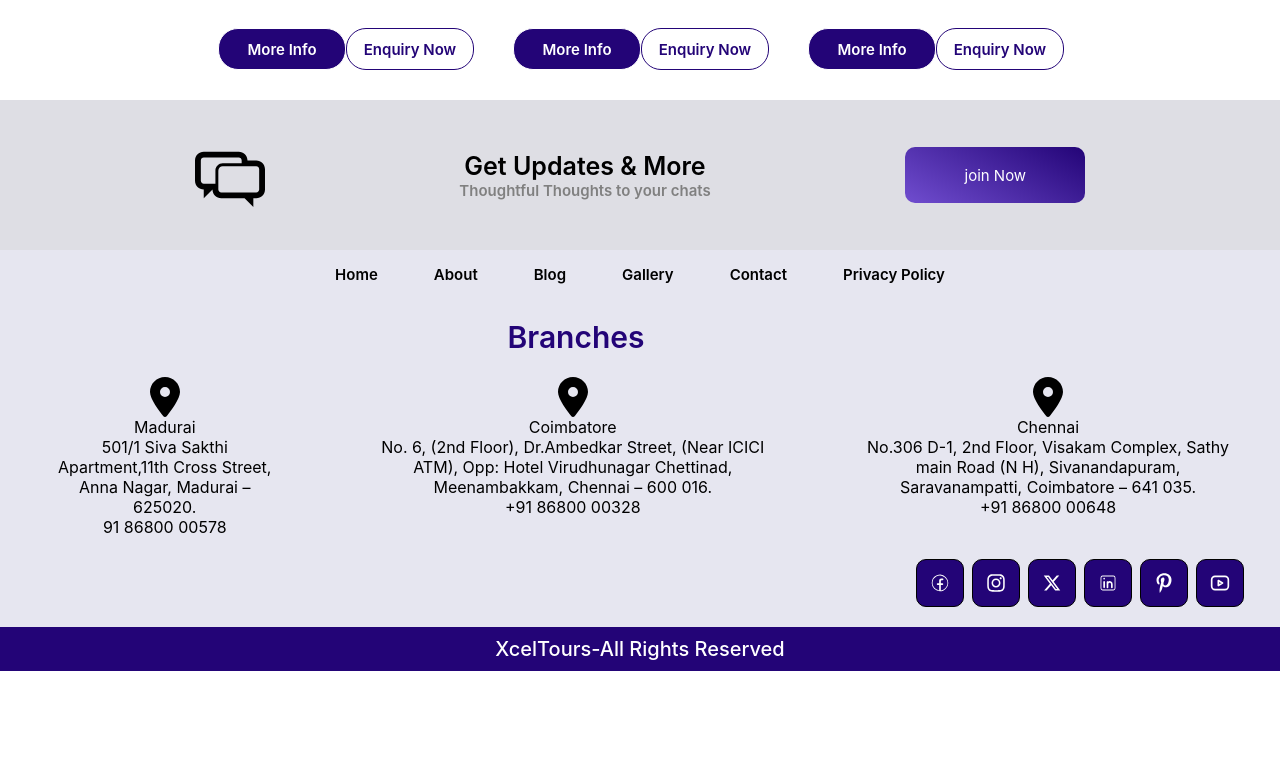
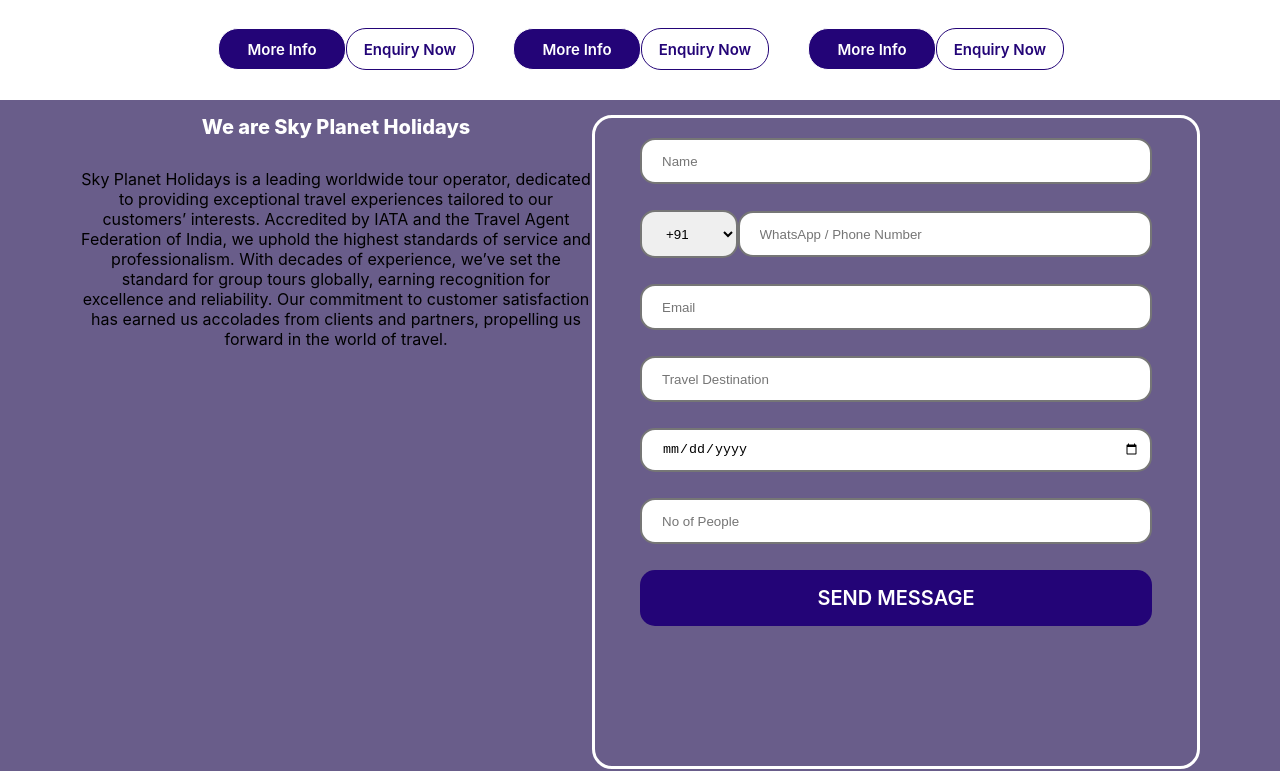
Before and after one commit to ud-k16/tourswebsite, a React (Create React App) app: page / in a window 1280 px wide. Shown: the part 1974-2745 px from the top of the page. Before the commit the page ends 2645 px from the top, so only its background shows below. Built offline with nearby package versions, Linux system fonts and the light colour scheme.

Commit message:
contact section some added

```diff
--- /dev/null
+++ b/src/components/home/Contact/Contact.module.css
@@ -0,0 +1,82 @@
+.container{
+    display: flex;
+    padding: 15px 80px;
+    background-color: #695d8a;
+
+}
+.description{
+ width  :50% ;
+ display: flex;
+ flex-direction: column;
+ row-gap: 30px;
+}
+.formContainer{
+    border-radius: 20px;
+    width: 50%;
+    padding : 20px 45px 20px;
+    display: flex;
+    flex-direction: column;
+    row-gap: 26px;
+    height:76vh;
+    border-style: solid;
+    border-width: 3px;
+    border-color: white;
+
+  }
+
+  .input{
+    border-width: 2px;
+    padding-left: 20px;
+    padding-right: 10px;
+    border-radius: 15px;
+    border-style: solid;
+    height: 5vh;
+  }
+  .sendButton{
+    width: 100%;
+    height: 7vh;
+    border-radius: 15px;
+    background-color: #230477;
+    color: white;
+    font-size: 20px;
+    font-weight: 600;
+    display: flex;
+    align-items: center;
+    justify-content: center;
+  }
+
+  .phoneContainer{
+    display: flex;
+    align-items: center;
+    width:100%;
+  }
+
+  .countryContainer{
+    display: flex;
+    align-items: center;
+    justify-content: center;
+    border-width: 2px;
+    padding-left: 20px;
+    padding-right: 10px;
+    border-radius: 15px;
+    border-style: solid;
+    height: 6vh;
+    width: 20%;
+  }
+  .imgContainer{
+    width:5vw;
+    height: 3vh;
+  }
+  .titleText{
+    font-size: 20px;
+    font-weight: 800;
+    color: white;
+  }
+  @media (max-width: 768px) {
+    .container{
+        display: flex;
+        flex-direction: column;
+    justify-content: center;
+    background-color: #b19de9;
+    }
+  }
--- /dev/null
+++ b/src/components/home/Contact/index.jsx
@@ -0,0 +1,77 @@
+import { CountryList } from "../../../sampledata/sampledata";
+import styles from "./Contact.module.css";
+
+const Contact = () => {
+  return (
+    <div className={styles.container}>
+      <div className={styles.description}>
+        <div className={styles.titleText}>We are Sky Planet Holidays</div>
+        <div>
+          Sky Planet Holidays is a leading worldwide tour operator, dedicated to
+          providing exceptional travel experiences tailored to our customers’
+          interests. Accredited by IATA and the Travel Agent Federation of
+          India, we uphold the highest standards of service and professionalism.
+          With decades of experience, we’ve set the standard for group tours
+          globally, earning recognition for excellence and reliability. Our
+          commitment to customer satisfaction has earned us accolades from
+          clients and partners, propelling us forward in the world of travel.
+        </div>
+      </div>
+
+      <div className={styles.formContainer}>
+        <input
+          type="text"
+          name="name"
+          className={styles.input}
+          placeholder="Name"
+        />
+        <div className={styles.phoneContainer}>
+          <select className={styles.countryContainer}>
+            {CountryList.map((data, index) => (
+              <option key={index}>
+                <img src={data.flag} className={styles.imgContainer} />
+                <div>{data.code}</div>
+              </option>
+            ))}
+          </select>
+
+          <input
+            type="number"
+            name="name"
+            className={styles.input}
+            style={{
+              width: "80%",
+            }}
+            placeholder="WhatsApp / Phone Number"
+          />
+        </div>
+        <input
+          type="email"
+          name="name"
+          className={styles.input}
+          placeholder="Email"
+        />
+        <input
+          type="text"
+          name="name"
+          className={styles.input}
+          placeholder="Travel Destination"
+        />
+        <input
+          type="date"
+          name="name"
+          className={styles.input}
+          placeholder="Date of Travel"
+        />
+        <input
+          type="text"
+          name="name"
+          className={styles.input}
+          placeholder="No of People"
+        />
+        <div className={styles.sendButton}>SEND MESSAGE</div>
+      </div>
+    </div>
+  );
+};
+export default Contact;
--- a/src/screens/home.jsx
+++ b/src/screens/home.jsx
@@ -10,6 +10,7 @@
 import Modal from "../components/Modal";
 import MessageForm from "../components/home/MessageForm";
 import Footer from "../components/Footer";
+import Contact from "../components/home/Contact";
 
 const Home = () => {
   const [isModalOpen, setIsModalOpen] = useState(false);
@@ -33,6 +34,7 @@
       <Services />
       <Achievements />
       <Departure />
+      <Contact />
       <Footer />
     </div>
   );
```
